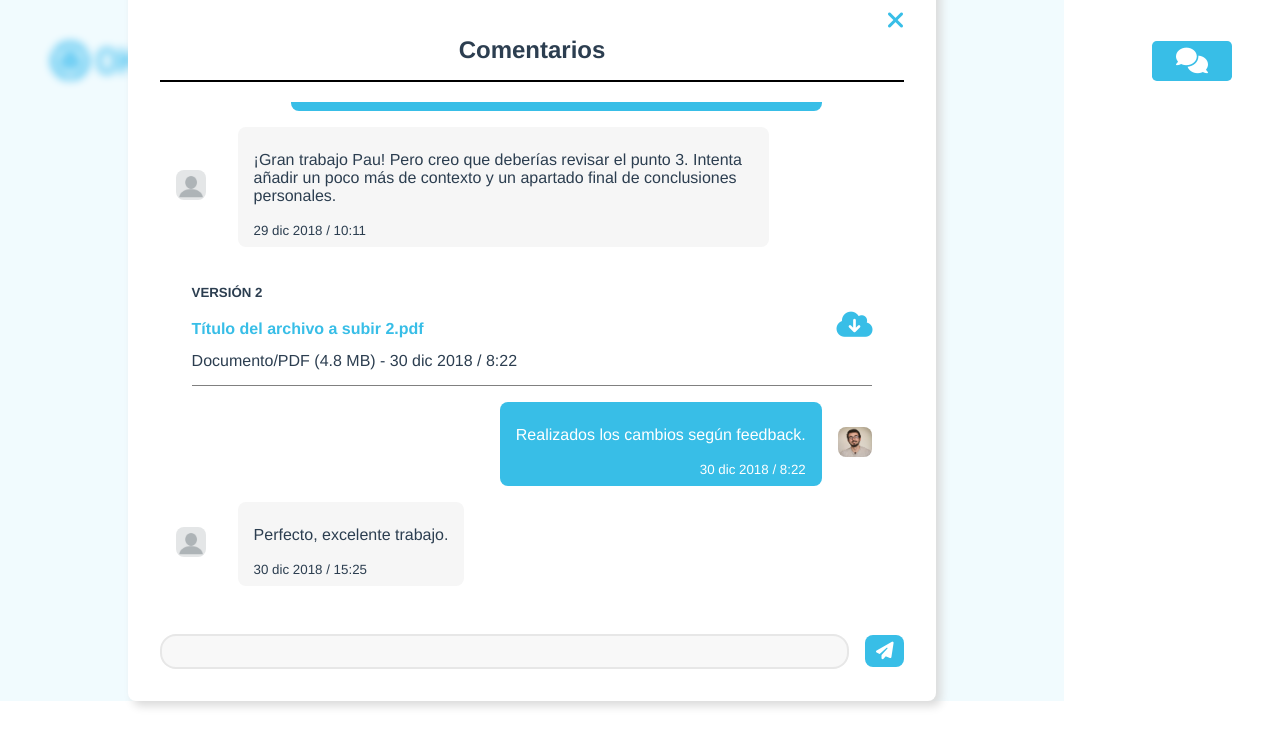
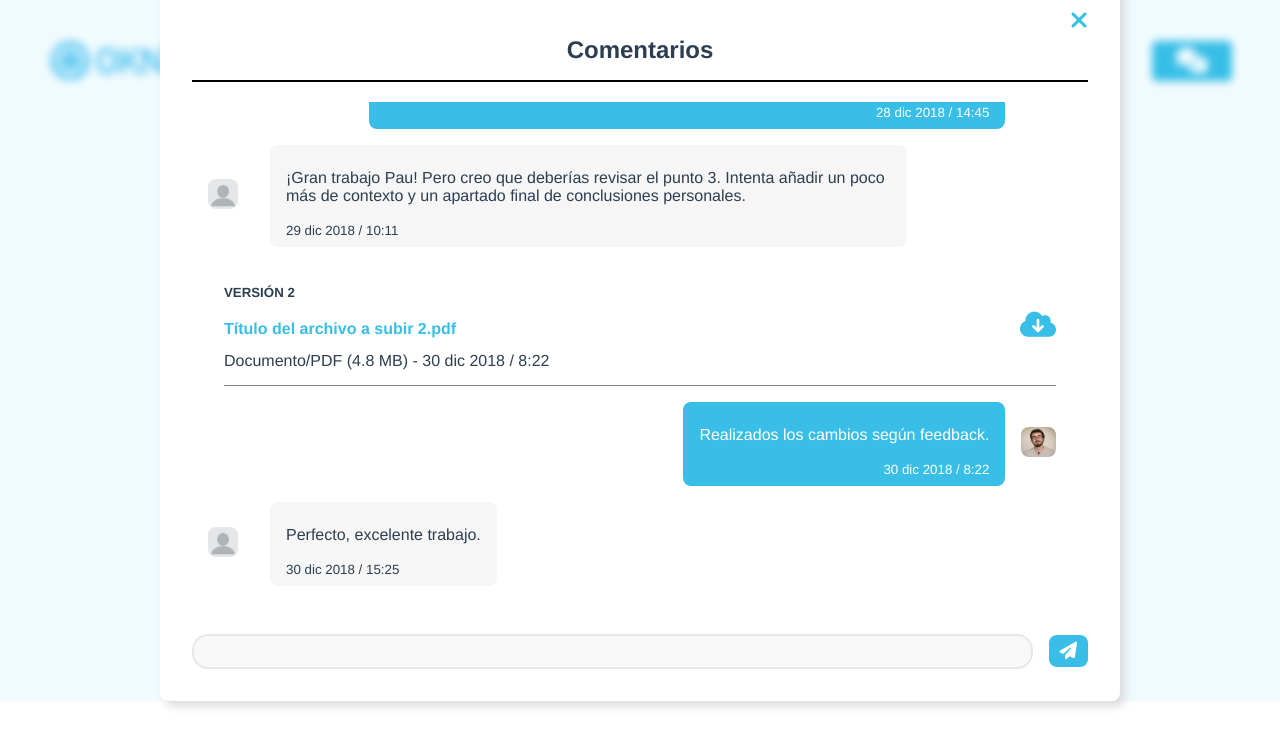
Before and after one commit to PauGarciaMartinez/okn-learning-modal, a Vue app: page / in a window 1280 px wide. Shown: the top 746 px of the page. Built offline with nearby package versions, Linux system fonts and the light colour scheme.

Commit message:
Adjust modal positioning

```diff
--- a/src/components/Modal.vue
+++ b/src/components/Modal.vue
@@ -65,6 +65,8 @@ export default {
 .modal-container {
   position: absolute;
   top: 0;
+  left: 0;
+  right: 0;
   padding: 5rem, 0;
 }
 
```
